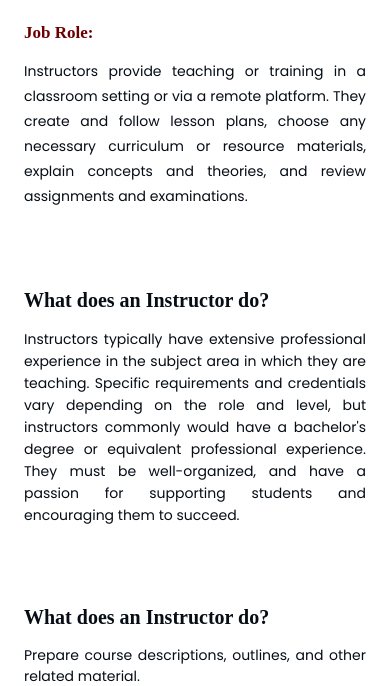
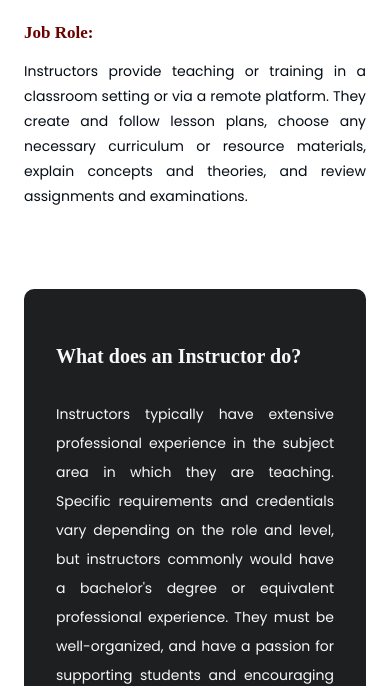
Before and after one commit to Cybeles-Eos/Jobs-Field, a plain HTML site: page JobField8.html in a window 390 px wide. Shown: the part 164-850 px from the top of the page. Drawn offline with Linux system fonts and the light colour scheme; a web font is replaced by a local one.

Commit message:
Job8.css

```diff
--- a/Css/JobsCss/Job8.css
+++ b/Css/JobsCss/Job8.css
@@ -67,17 +67,29 @@
 
 .instruct-box{
    margin: 5rem 0 3rem 15px;
+   background-color: var(--Drk-Blu);
+   padding: 3rem 4rem;
+   border-radius: 10px;
 }
 .inst-b-title{
+   margin-top: 2rem;
    font-size: 23px;
    font-family: var(--Inria-Serif);
    font-weight: 700;
    margin-bottom: 1rem;
+   color: var(--Drk-Gry);
+}
+.sec-t{
+   color: var(--Drk-Blu) !important;
+   margin-bottom: 2rem;
 }
 .inst-b-text{
+   margin-top: 2rem;
    font-size: 14px;
-   line-height: 22px;
-   max-width: 1000px;
+   line-height: 29px;
+   color: var(--Drk-Gry);
+   margin-bottom: 2rem;
+   text-align: justify;
 }
 .does-box{
    margin: 5rem 0 3rem 15px;
@@ -85,14 +97,22 @@
 .does-text{
    font-size: 14px;
    margin-top: 1rem;
+   margin-left: 16px;
 }
 @media screen and (max-width: 640px) {
    .main-job-page{
       padding: 4rem 1.5rem;
    }
+   .instruct-box{
+      margin: 5rem 0 3rem 15px;
+      background-color: var(--Drk-Blu);
+      padding: 1.5rem 2rem;
+      border-radius: 10px;
+   }
    .inst-b-title{
       font-size: 20px;
    }
+
    .does-box, .instruct-box, .job-role-container{
       margin-left: 0px !important;
    }
@@ -100,3 +120,13 @@
       text-align: justify;
    }
 }
+@media screen and (max-width: 440px) {
+   .inst-b-text{
+      margin-top: 2rem;
+      text-align: justify;
+   }
+   .does-text{
+      font-size: 13px;
+      margin-left: 0px;
+   }
+}
```
